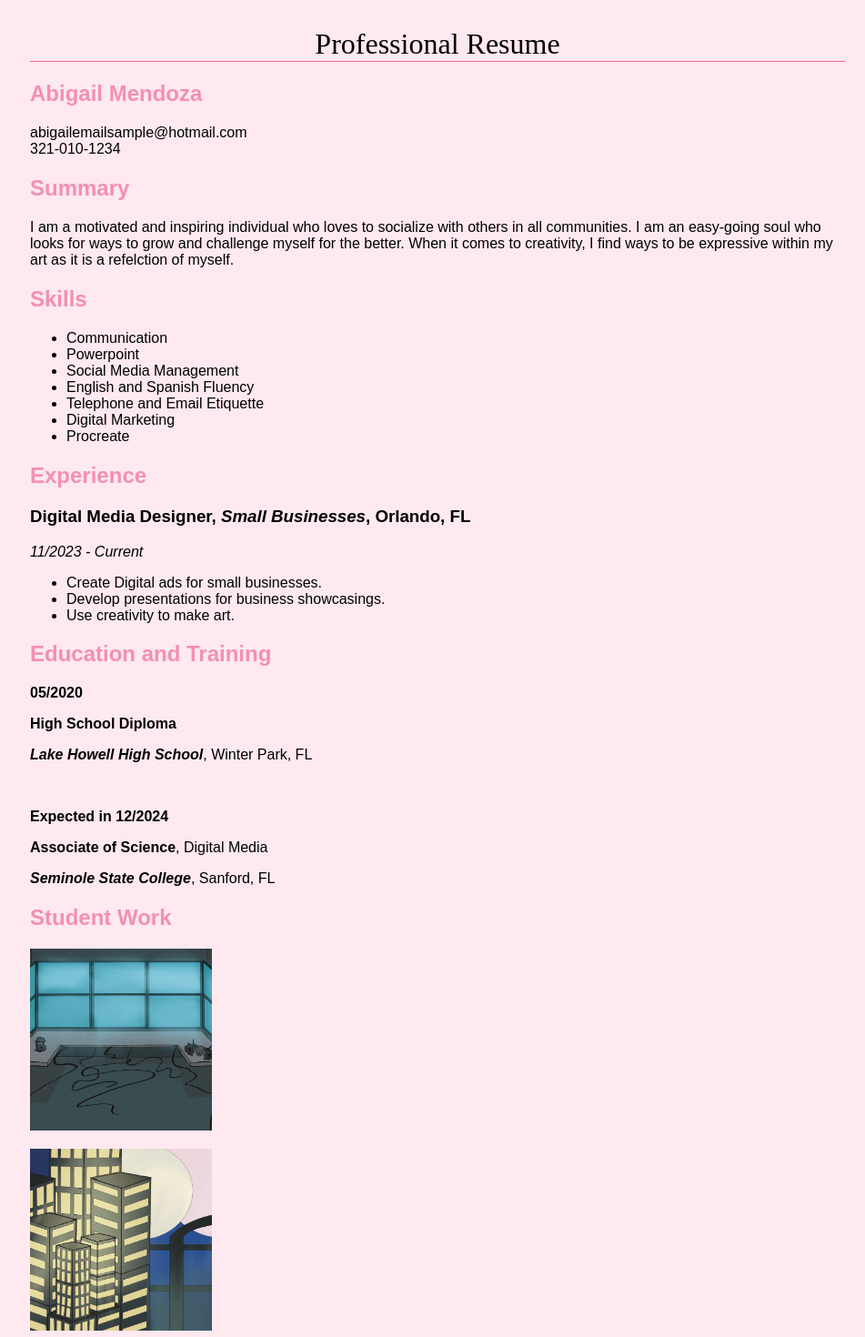
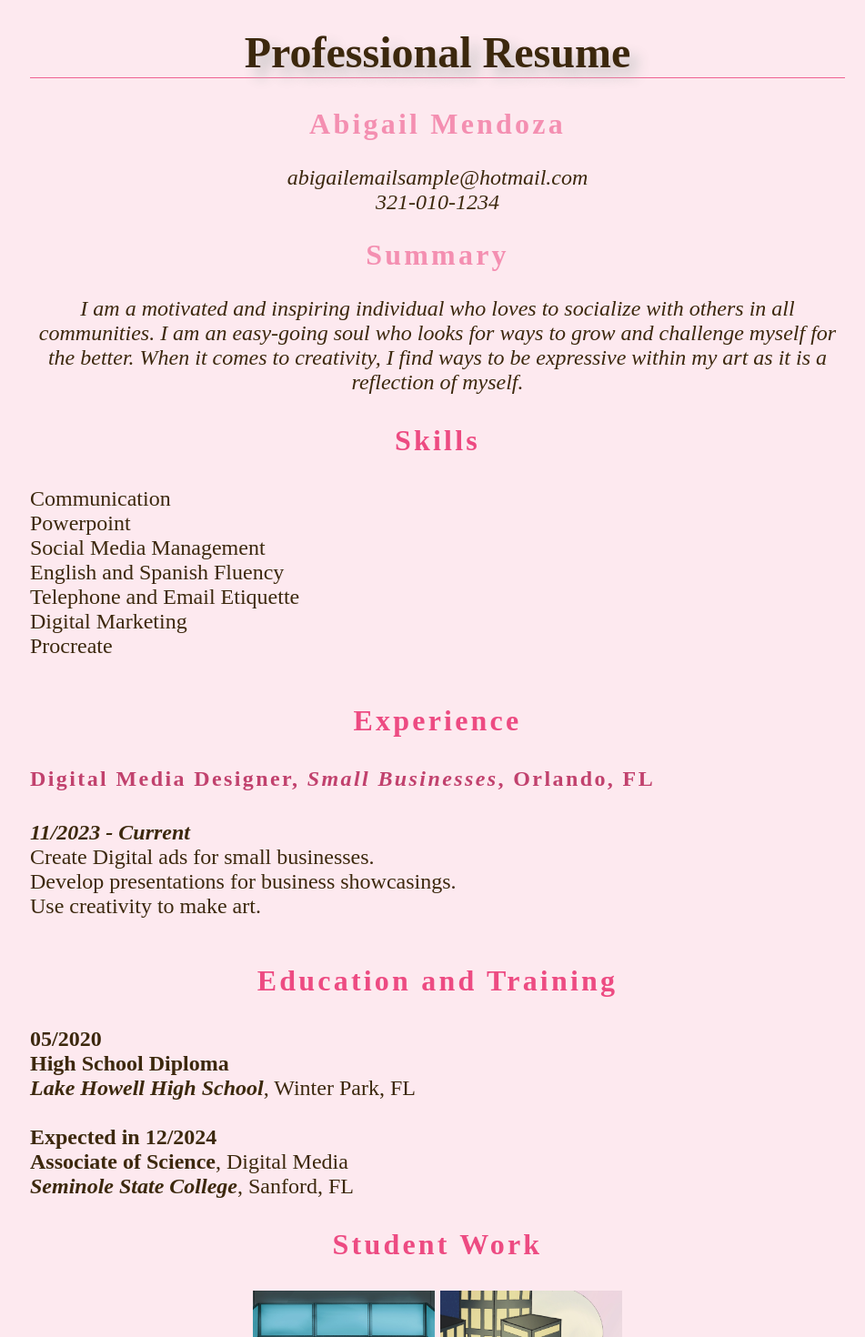
Before and after one commit to merakiaby/fid, a plain HTML site: page Bistro/resume.html in a window 1280 px wide. Shown: the top 1470 px of the page at 91% size, without its empty margins (159-1110 px from the left). Drawn offline with Linux system fonts and the light colour scheme; a web font is replaced by a local one.

Commit message:
Add files via upload

```diff
--- a/Bistro/resume.html
+++ b/Bistro/resume.html
@@ -4,30 +4,12 @@
 <head>
 <meta charset ="utf-8">
 <title>Professional Resume</title>
+<link href="https://fonts.googleapis.com/css2?family=Petit+Formal+Script&display=swap" rel="stylesheet">
+
 <style>
-body {
- background-color: #fde9ef;
- margin: 0 15%;
- font-family: sans-serif;
- }
-h1 {
- text-align: center;
- font-family: serif;
- font-weight: normal;
- text-transformation: uppercase;
- border-bottom: 1px solid #ef6292;
- margin-top: 30px;
-}
-h2 {
- color: #f48fb1;
- font-size; 1em;
-{
-h3 {
- color: #ed4b82;
- font-size: 1em;
-}
+   @import url(resumestyle.css);
+</style>
 
-</style>
 </head>
 
 <body>
@@ -38,9 +20,9 @@ h3 {
 <p>abigailemailsample@hotmail.com<br>321-010-1234</br></p>
 
 <h2>Summary</h2>
-<p>I am a motivated and inspiring individual who loves to socialize with others in all communities. I am an easy-going soul who looks for ways to grow and challenge myself for the better. When it comes to creativity, I find ways to be expressive within my art as it is a refelction of myself. </p>
+<p>I am a motivated and inspiring individual who loves to socialize with others in all communities. I am an easy-going soul who looks for ways to grow and challenge myself for the better. When it comes to creativity, I find ways to be expressive within my art as it is a reflection of myself. </p>
 
-<h2>Skills</h2>
+<h3>Skills</h3>
 <ul>
 <li>Communication</li>
 <li>Powerpoint</li>
@@ -50,34 +32,46 @@ h3 {
 <li>Digital Marketing</li>
 <li>Procreate</li>
 </ul>
+<br>
 
-
-<h2>Experience</h2>
-<h3>Digital Media Designer, <b><i>Small Businesses</i></b>, Orlando, FL</h3>
-<p><i>11/2023 - Current</i><p>
+<h3>Experience</h3>
+<h4>Digital Media Designer, <b><i>Small Businesses</i></b>, Orlando, FL</h4>
 <ul>
+<li><b><i>11/2023 - Current</b></i></li>
 <li>Create Digital ads for small businesses.</li>
 <li> Develop presentations for business showcasings.</li>
 <li>Use creativity to make art.</li>
 </ul>
+<br>
 
-<h2>Education and Training</h2>
-<p><b>05/2020</b></p>
-<p><b>High School Diploma</b></p>
-<p><b><i>Lake Howell High School</i></b>, Winter Park, FL</p>
+
+<h3>Education and Training</h3>
+<ul>
+<li><b>05/2020</b></li>
+<li><b>High School Diploma</b></li>
+<li><b><i>Lake Howell High School</i></b>, Winter Park, FL</li>
 <br>
-<p><b>Expected in 12/2024</b></p>
-<p><b>Associate of Science</b>, Digital Media</p>
-<p><b><i>Seminole State College</i></b>, Sanford, FL</p>
+<li><b>Expected in 12/2024</b></li>
+<li><b>Associate of Science</b>, Digital Media</li>
+<li><b><i>Seminole State College</i></b>, Sanford, FL</li>
+</ul>
 
-<h2>Student Work</h2>
+<h3>Student Work</h3>
 <p><a href="interior.html"><img src="thumbnails/interior-200.jpg" alt="interior room" width="200" height="200"></a>
 
-<p><a href="exterior.html"><img src="thumbnails/exterior-200.jpg" alt="exterior room" width="200" height="200"></a><br>
+<a href="exterior.html"><img src="thumbnails/exterior-200.jpg" alt="exterior room" width="200" height="200"></a><br>
 
-<p><a href="hero.html"><img src="thumbnails/hero-200.jpg" alt="interior room" width="200" height="200"></a>
+<a href="hero.html"><img src="thumbnails/hero-200.jpg" alt="hero and sidekick" width="200" height="200"></a>
 
-<p><a href="villian.html"><img src="thumbnails/villian-200.jpg" alt="interior room" width="200" height="200"></a><br>
+<a href="villian.html"><img src="thumbnails/villian-200.jpg" alt="villian and minion" width="200" height="200"></a><br></p>
+
+
+<h3>Digital Design Advertisements</h3>
+<p><a href="newyearsad.html">New Years AD</a></p>
+<br>
+<p><a href="blackfridayad.html">Black Friday AD</a></p>
+<br>
+<p><a href="summerad.html">Summer AD</a></p>
 
 
 </body>
--- /dev/null
+++ b/Bistro/resumestyle.css
@@ -0,0 +1,70 @@
+body {
+ background-color: #fde9ef;
+ margin: 0 15%;
+ font-family: sans-serif;
+ font-size: 100%;
+}
+h1 {
+ color: #3c280d;
+ text-align: center;
+ font-family: petit formal script;
+ text-transformation: uppercase;
+ border-bottom: 1px solid #ef6292;
+ margin-top: 30px;
+ text-shadow: .2em .2em .3em silver;
+ font-size: 3em;
+
+}
+h2 {
+ color: #f48fb1;
+ font-size: 2em;
+ font-family: Playfair Display;
+ letter-spacing: .1em;
+ text-align: center;
+}
+h3 {
+ color: #ed4b82;
+ font-size: 2em;
+ font-family: Playfair Display;
+ letter-spacing: .1em;
+ text-align: center;
+}
+h4 {
+ color: #c1416d;
+ font-size: 1.5em;
+ font-family: Playfair Display;
+ letter-spacing: .1em;
+}
+p {
+  text-align: center;
+  font-style: italic;
+  font-family: serif-modern;
+  font-size: 1.5em;
+  color: #3c280d;
+}
+ul {
+  list-style-type: none;
+  margin: 0;
+  padding: 0;
+  font-family: serif-modern;
+  font-size: 1.5em;
+  color: #3c280d;
+}
+a {
+  text-decoration: none;
+}
+a:link {
+  color: #C21E56;
+}
+a:visited {
+  color: #AA336A;
+}
+a:focus {
+  color: #E37383; background-color: #fff;
+}
+a:hover {
+  color: #E37383; background-color: #fff;
+}
+a:active {
+  color: #FA9308; background-color: #fff;
+}
```
Also changed, not shown: Bistro/blackfridayad.html (added, +43 -0 lines), Bistro/newyearsad.html (added, +43 -0 lines), Bistro/summerad.html (added, +43 -0 lines).
